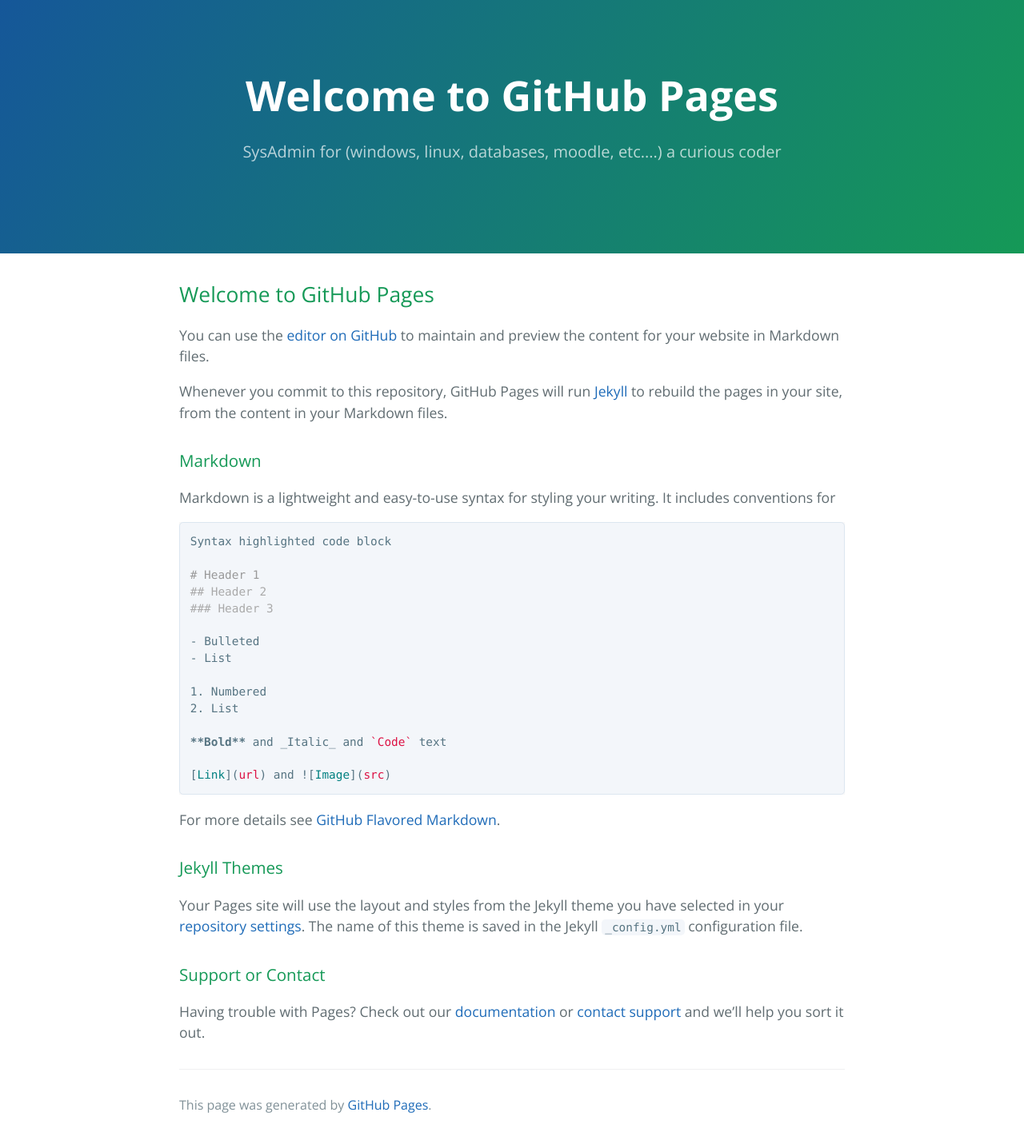
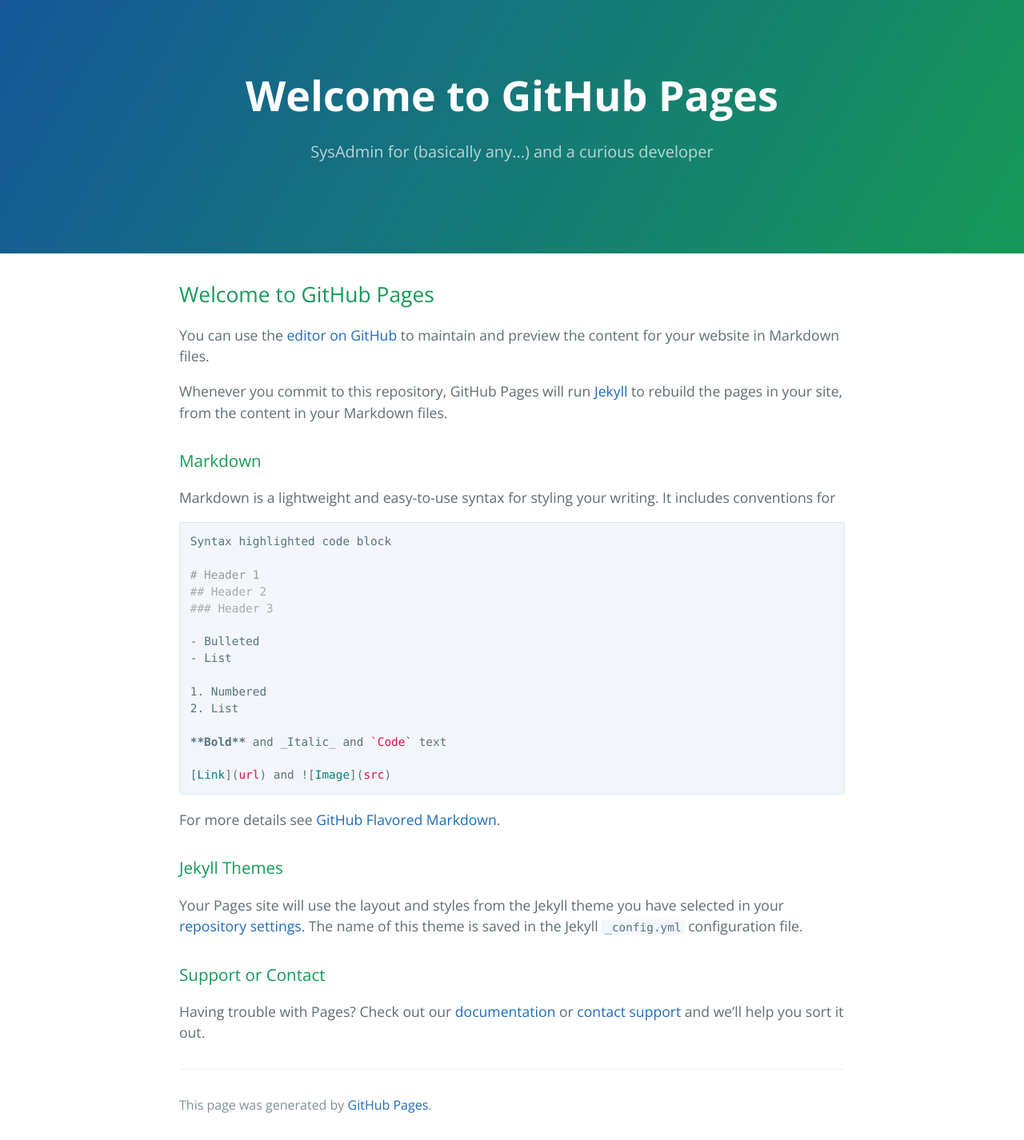
Before and after one commit to JasonEverling/jasoneverling.github.io, a Jekyll site: the page built from README.md, in a window 1280 px wide. Shown: the whole page at 80% size. Built offline with Jekyll 4.4.1, drawn with Linux system fonts in a browser that asks for light colours; our own code applies the rules of GitHub Pages for plain Markdown files.

Commit message:
Update _config.yml

```diff
--- a/_config.yml
+++ b/_config.yml
@@ -1,3 +1,3 @@
 theme: jekyll-theme-cayman
 title: Jason A. Everling
-description: SysAdmin for (windows, linux, databases, moodle, etc....) a curious coder
+description: SysAdmin for (basically any...) and a curious developer
```
